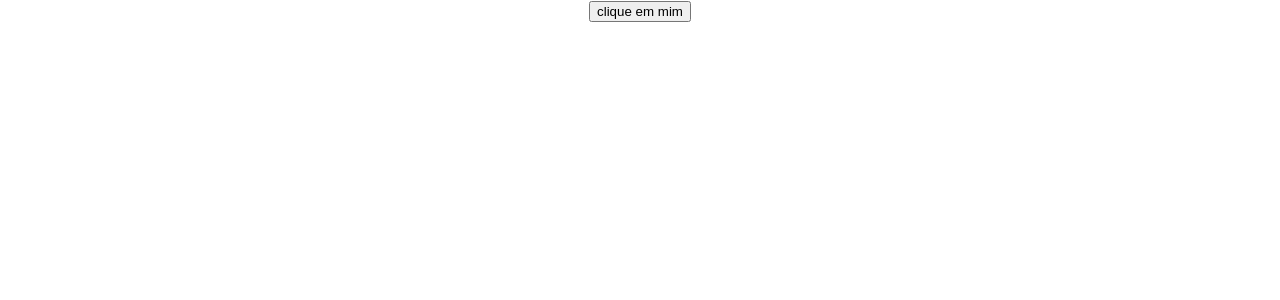
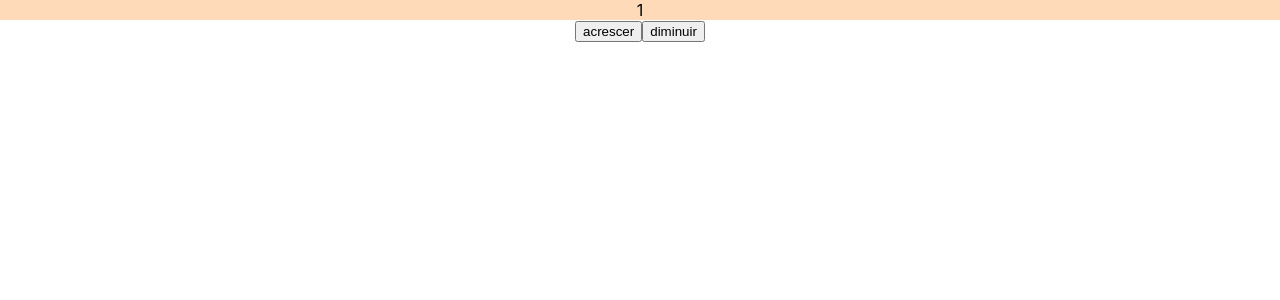
Before and after one commit to cadugr/2-hooks, a React (Create React App) app: page / in a window 1280 px wide. Shown: the top 300 px of the page. Built offline with nearby package versions, Linux system fonts and the light colour scheme.

Commit message:
Finalizando a aula 3.8 sobre gerenciamento de estado complexo com useReducer

```diff
--- a/src/App.tsx
+++ b/src/App.tsx
@@ -1,21 +1,59 @@
-import { useEffect, useRef } from 'react';
+import { useReducer } from 'react';
 import './App.css';
-import Button from './Button';
+
+interface InitialState {
+  count: number
+}
+
+type Action =
+{type: 'DECREMENT'} |
+{type: 'INCREMENT', payload: number}
+
+const initialState: InitialState = {
+  count: 1
+}
+/**Essa função reducer, obrigatoriamente recebe o estado e uma ação.  Obrigatoriamente ela precisa
+ * retornar um estado.
+ */
+function reducer(state: InitialState, action: Action): InitialState {
+  switch (action.type) {
+    case 'INCREMENT':
+      return {
+        count: state.count + action.payload
+      }
+      case 'DECREMENT':
+        return {
+          count: state.count - 1
+        }
+      default:
+        return state
+  }
+}
 
 function App() {
-  const button = useRef<HTMLButtonElement>(null)
 
-  /**Em componentes funcionais não podemos passar uma ref como propriedade e sim devemos usar o fowardRef */
+  /**O useReducer, espera dois parametros: uma função e o estado inicial*/
+  const [state, dispatch] = useReducer(reducer, initialState)
 
-  useEffect(() => {
-    setTimeout(() => {
-      button.current?.click()
-    }, 2000)
-  }, [])
-
+  /**A idéia para utilizarmos o hook useReducer é para gerenciarmos estados locais de forma mais complexa.
+   * Funciona de forma muito parecida com o redux.  O método dispatch, faz com que a função reducer seja executada.
+   * O ideal para utilizar um reducer é quando temos muita lógica para gerenciar o nosso estado.
+   */
   return (
     <div className="App">
-      <Button ref={button} title='clique em mim'/>
+      <div style={{backgroundColor: 'peachpuff'}}>
+        { state.count }
+      </div>
+      <button onClick={() => {
+        dispatch({ type: 'INCREMENT', payload: 2 })
+      }}>
+        acrescer
+      </button>
+      <button onClick={() => {
+        dispatch({ type: 'DECREMENT' })
+      }}>
+        diminuir
+      </button>
     </div>
   );
 }
```
